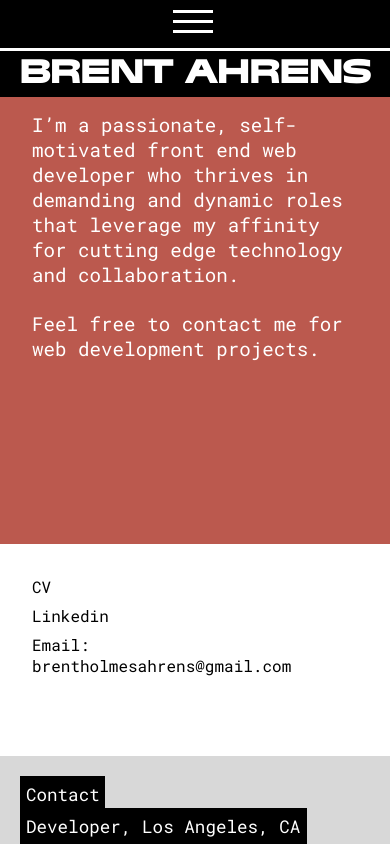
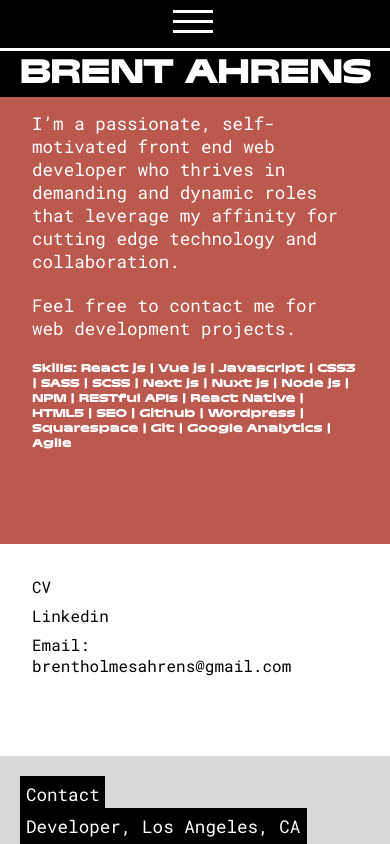
Before and after one commit to brentahrens1/brent-ahrens-new-portfolio, a React (Create React App) app: page /about in a window 390 px wide. Built offline with nearby package versions, Linux system fonts and the light colour scheme.

Commit message:
adjusts skills responsive / adds click event on header to close dropdown

```diff
--- a/src/components/About/About.js
+++ b/src/components/About/About.js
@@ -10,6 +10,7 @@ const About = () => {
                 <p>I’m a passionate, self-motivated front end web developer who thrives in demanding and dynamic roles that leverage my affinity for cutting edge technology and collaboration.</p>
                 <br></br>
                 <p>Feel free to contact me for web development projects.</p>
+                <h5>Skills: React js | Vue js | Javascript | CSS3 | SASS | SCSS | Next js | Nuxt js | Node js | NPM | RESTful APIs | React Native | HTML5 | SEO | Github | Wordpress | Squarespace | Git | Google Analytics | Agile</h5>
             </div>
             <div className="about__contact">
                 <p><a href={CV} target="_blank" rel="noopener noreferrer">CV</a></p>
--- a/src/components/NavBar/NavBar.js
+++ b/src/components/NavBar/NavBar.js
@@ -45,7 +45,7 @@ const NavBar = () => {
                                 <li className="nav__list-item" onClick={() => setIsOpen(!isOpen)}><a href="https://github.com/brentahrens1" target="_blank" rel="noopener noreferrer">Github</a></li>
                             </ul>
                         </div>
-                        <div className={`navbar__name ${visible ? "navbar__visible" : "navbar__hidden"}`}>
+                        <div className={`navbar__name ${visible ? "navbar__visible" : "navbar__hidden"}`} onClick={() => setIsOpen(!isOpen)}>
                             <Link to="/"><h1>Brent Ahrens</h1></Link>
                         </div>
                     </div>
--- a/src/sass/_about.scss
+++ b/src/sass/_about.scss
@@ -9,8 +9,12 @@
         height: 54vh;
         padding: 3.5rem;
         background: #BB594E;
-        font-size: 2rem;
+        font-size: 1.8rem;
         color: #fff;
+
+        h5 {
+            font-size: 1rem;
+        }
     }
 
     &__contact {
@@ -31,7 +35,11 @@
 
 @media (max-width: 760px) {
     .about__info {
-        font-size: 1.6rem;
+        font-size: 1.3rem;
+
+        h5 {
+            font-size: 1rem;
+        }
     }
 }
 
@@ -42,8 +50,13 @@
 
     .about__info {
         height: 55vh;
-        font-size: 1.2rem;
+        font-size: 1.1rem;
         padding: 2rem;
+        overflow-y: scroll;
+
+        h5 {
+            font-size: .8rem;
+        }
     }
 
     .about__contact {
@@ -60,6 +73,10 @@
         height: 55vh;
         font-size: 2.9rem;
         padding: 2rem;
+
+        h5 {
+            font-size: 1.5rem;
+        }
     }
 
     .about__contact {
```
